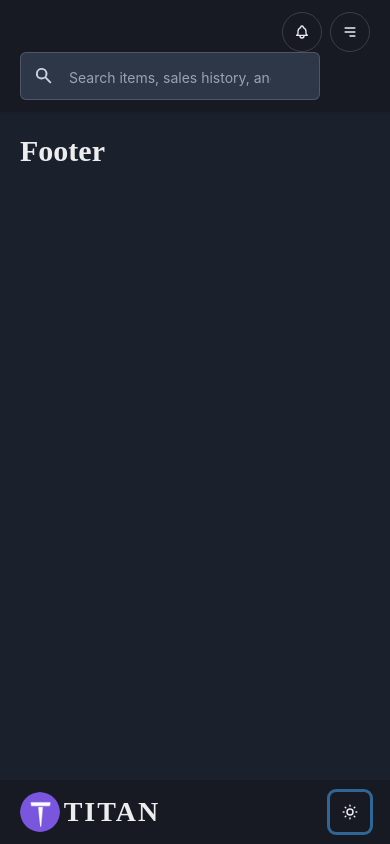
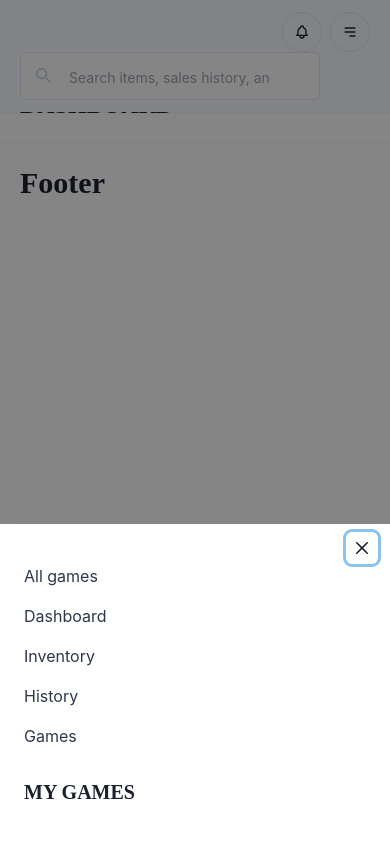
Before and after one commit to dhyon/prototype, a Next.js app: page /dashboard in a window 390 px wide. Both pictures are taken after a click on the button 350 px from the left and 812 px from the top of the page. Built offline with nearby package versions, Linux system fonts and the light colour scheme.

Commit message:
routing and mobile

```diff
--- a/components/layout.js
+++ b/components/layout.js
@@ -1,15 +1,35 @@
 import Head from 'next/head';
-import { Box, Grid, useColorMode, useColorModeValue,  IconButton, Icon } from '@chakra-ui/react';
+import Link from 'next/link';
+import {
+  Stack,
+  Link as ChakraLink,
+  Drawer,
+  DrawerBody,
+  DrawerFooter,
+  Heading,
+  DrawerHeader,
+  DrawerOverlay,
+  DrawerContent,
+  DrawerCloseButton,
+  useDisclosure,
+  Box,
+  Grid,
+  useColorMode,
+  useColorModeValue,
+  IconButton,
+  Icon,
+} from '@chakra-ui/react';
 import Header from '../components/header';
 import Footer from '../components/footer';
 import PageHeader from '../components/page-header';
 import HomeButton from '../components/home-button';
+import { useRef } from 'react';
 
-import { HiOutlineSun } from "react-icons/hi"
+import { HiOutlineSun, HiChevronUp } from 'react-icons/hi';
 
 function Layout({ children, title }) {
   const { toggleColorMode } = useColorMode();
-  const  mobileHeaderBg = useColorModeValue("gray.50", "gray.900");
+  const mobileHeaderBg = useColorModeValue('gray.50', 'gray.900');
   // useEffect(() => {
   //   // resize script for mobile browser resize
   //   function setResize() {
@@ -23,7 +43,6 @@ function Layout({ children, title }) {
   //   setResize();
   // }, []);
 
-
   return (
     <div>
       <Head>
@@ -31,27 +50,21 @@ function Layout({ children, title }) {
       </Head>
 
       <Grid templateColumns={['100%', '100%', '256px calc(100% - 256px)']}>
-        <Box
-          display={['none', 'none', 'block']}
-
-          position="relative"
-        >
+        <Box display={['none', 'none', 'block']} position="relative">
           <Header />
         </Box>
 
-        <Box >
+        <Box>
           <Box position="relative">
             <PageHeader />
           </Box>
 
-          <Box pt={["90px", "90px", 100]} minHeight="100vh">
+          <Box pt={['90px', '90px', 100]} minHeight="100vh">
             <main>{children}</main>
 
             <Footer />
           </Box>
         </Box>
-
-
       </Grid>
 
       <Box
@@ -62,20 +75,84 @@ function Layout({ children, title }) {
         position="fixed"
         bottom={0}
         width="100vw"
-        bg={ mobileHeaderBg }
+        bg={mobileHeaderBg}
+      >
+        <Box float="right" ml={2}>
+          <BottomsUp />
+        </Box>
 
-      >
-
-<IconButton fontSize="lg" variant="ghost" onClick={toggleColorMode} float="right">
+        <IconButton fontSize="lg" variant="outline" rounded="full" onClick={toggleColorMode} float="right">
           <Icon as={HiOutlineSun} />
         </IconButton>
 
         <HomeButton />
-
-
       </Box>
     </div>
   );
 }
 
 export default Layout;
+
+function BottomsUp() {
+  const { isOpen, onOpen, onClose } = useDisclosure();
+  const btnRef = useRef();
+  const linkColors = useColorModeValue('gray.700', 'gray.100');
+  const bg = useColorModeValue('white', 'gray.900');
+
+  return (
+    <>
+      <IconButton variant="outline" ref={btnRef} onClick={onOpen} rounded="full">
+        <HiChevronUp />
+      </IconButton>
+
+      <Drawer isOpen={isOpen} placement="bottom" onClose={onClose} finalFocusRef={btnRef}>
+        <DrawerOverlay />
+        <DrawerContent bg={bg}>
+          <DrawerCloseButton />
+          <DrawerHeader></DrawerHeader>
+
+          <DrawerBody>
+            <Stack spacing={4} color={linkColors} mb={ 8 }>
+              <Box>
+                <ChakraLink as={ Link } href="/games" rounded="sm" >
+                  All games
+                </ChakraLink>
+              </Box>
+
+              <Box>
+                <ChakraLink as={ Link } href="/dashboard" rounded="sm" >
+                  Dashboard
+                </ChakraLink>
+              </Box>
+
+              <Box>
+                <ChakraLink as={ Link } href="/inventory" rounded="sm" >
+                  Inventory
+                </ChakraLink>
+              </Box>
+
+              <Box>
+                <ChakraLink as={ Link } href="/history" rounded="sm" >
+                  History
+                </ChakraLink>
+              </Box>
+
+              <Box>
+                <ChakraLink as={ Link } href="/games" rounded="sm" >
+                  Games
+                </ChakraLink>
+              </Box>
+            </Stack>
+
+            <Heading size="md">
+              MY GAMES
+
+            </Heading>
+          </DrawerBody>
+
+          <DrawerFooter></DrawerFooter>
+        </DrawerContent>
+      </Drawer>
+    </>
+  );
+}
--- a/pages/dashboard.tsx
+++ b/pages/dashboard.tsx
@@ -14,8 +14,8 @@ const Home: NextPage = () => {
           textTransform="uppercase"
           size="lg"
           as={'h1'}
-          opacity="0"
-          position="absolute"
+          // opacity="0"
+          // position="absolute"
         >
           Dashboard
         </Heading>
```
Also changed, not shown: components/header.js (line endings or trailing spaces).
